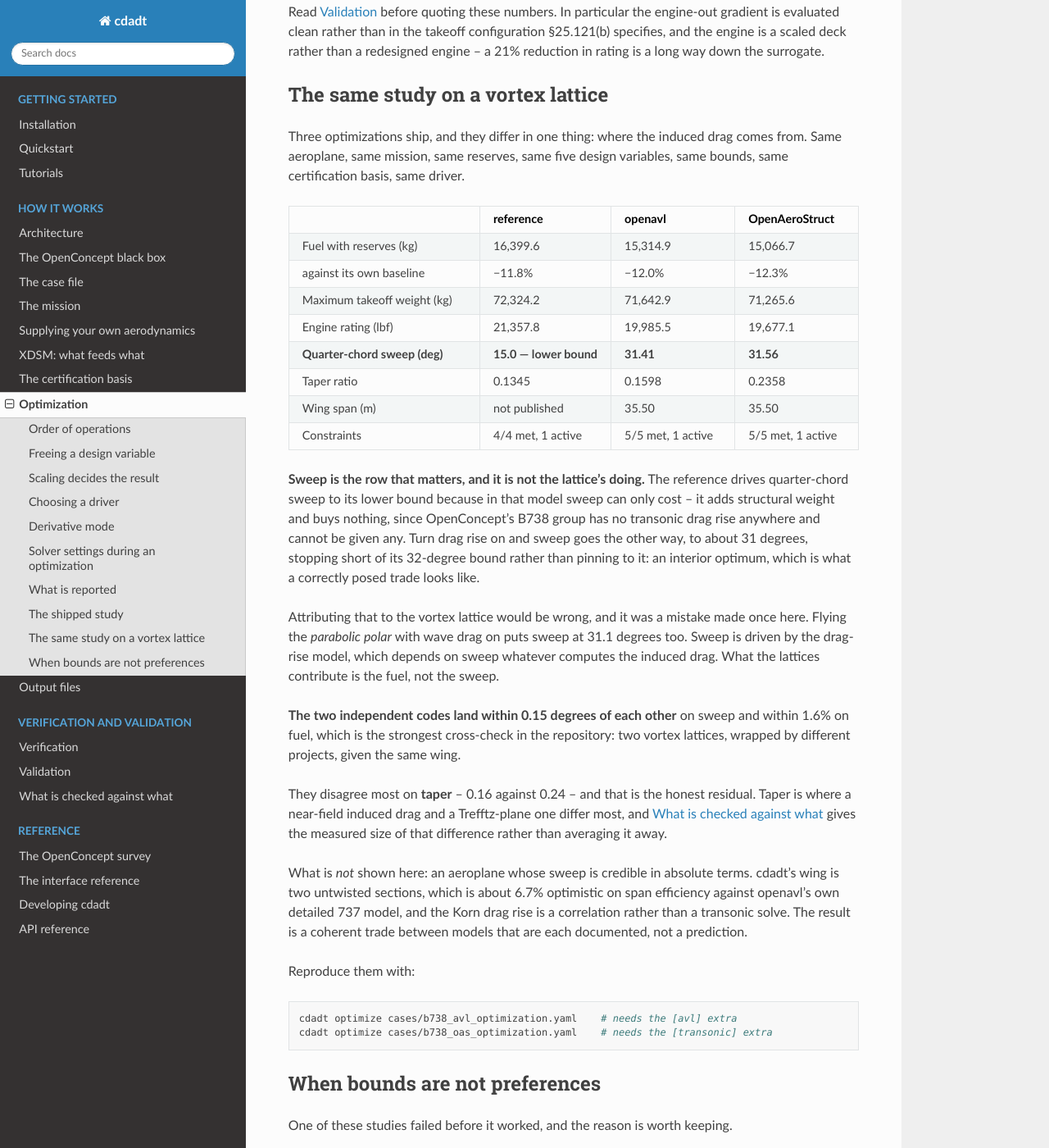
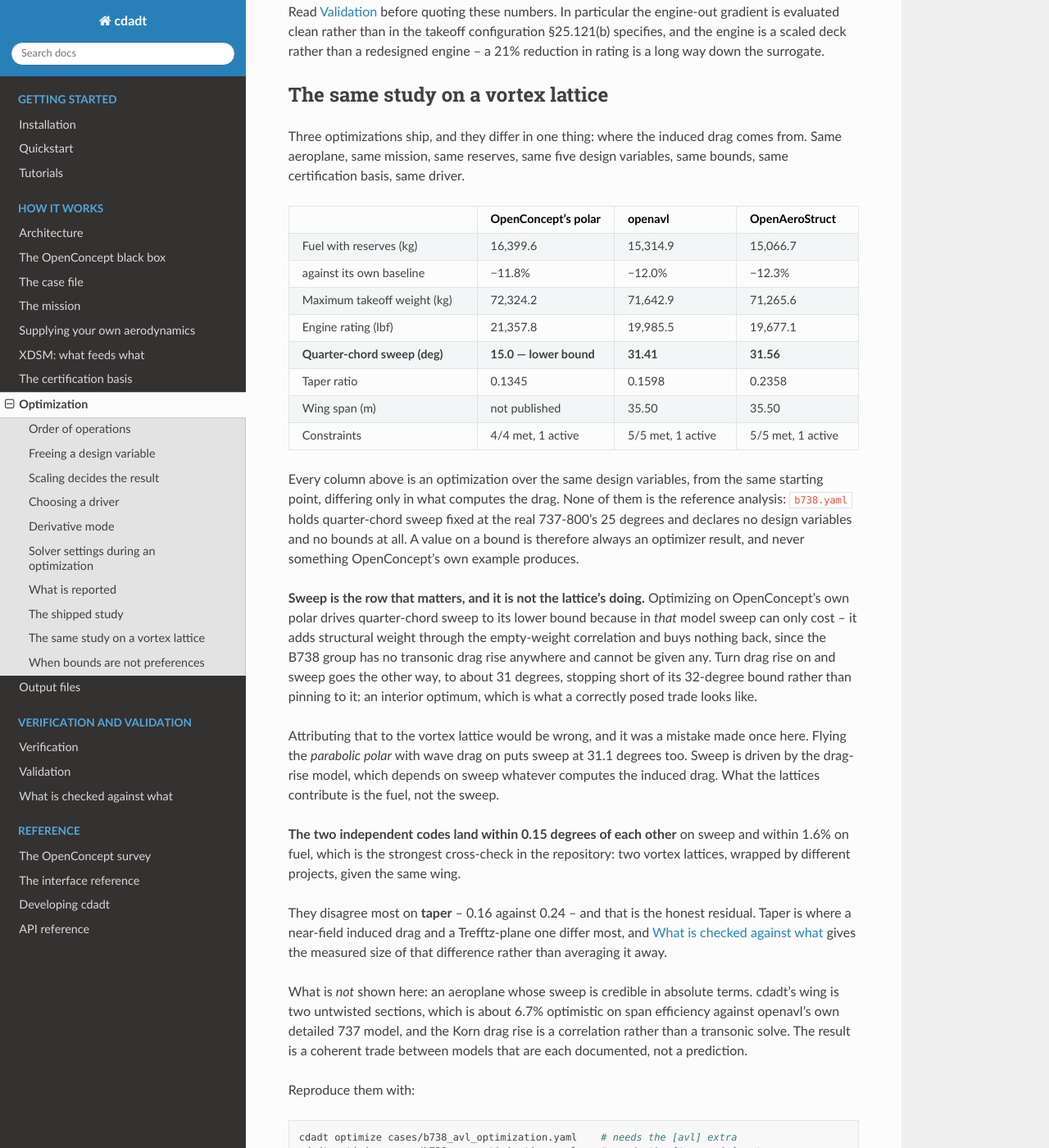
Before and after one commit to realJoey/cdadt, a Sphinx documentation site: the page built from docs/optimization.rst, in a window 1280 px wide and 1400 px high, scrolled down 4231 px. Shown: the whole window at 82% size. Built offline with Sphinx 7.4.7 and the Read the Docs theme 3.1.0, drawn with Linux system fonts in a browser that asks for light colours.

Commit message:
Stop calling an optimization "the reference" next to a bound
A comparison table headed "reference | openavl | OpenAeroStruct" listed
quarter-chord sweep as "15.0 -- lower bound" in the first column. There,
"reference" meant the reference *aerodynamics, optimized*, while every other use
of the word in these pages means OpenConcept's own analysis. Read the second way,
which is the natural way, it says the reference example pins sweep to a bound.

It does not, and it cannot. cases/b738.yaml holds quarter-chord sweep fixed at
the real 737-800's 25 degrees, declares no design variables, and has no bounds
anywhere; bounds exist only in the *_optimization.yaml cases. The numbers were
right and the label was wrong, which is the harder kind of error to see.

The column is renamed to "OpenConcept's polar" in the README and in
optimization.rst, and all three pages now say outright that every column is an
optimization and that a value on a bound is always an optimizer result. A
contract test asserts the reference case frees nothing, so the claim fails with
the file rather than after someone reads it.

```diff
--- a/docs/optimization.rst
+++ b/docs/optimization.rst
@@ -206,7 +206,7 @@
    :widths: 34 22 22 22
 
    * -
-     - reference
+     - OpenConcept's polar
      - openavl
      - OpenAeroStruct
    * - Fuel with reserves (kg)
@@ -242,12 +242,18 @@
      - 5/5 met, 1 active
      - 5/5 met, 1 active
 
-**Sweep is the row that matters, and it is not the lattice's doing.** The reference drives
-quarter-chord sweep to its lower bound because in that model sweep can only cost -- it adds
-structural weight and buys nothing, since OpenConcept's B738 group has no transonic drag rise
-anywhere and cannot be given any. Turn drag rise on and sweep goes the other way, to about 31
-degrees, stopping short of its 32-degree bound rather than pinning to it: an interior optimum, which
-is what a correctly posed trade looks like.
+Every column above is an optimization over the same design variables, from the same starting point,
+differing only in what computes the drag. None of them is the reference analysis: ``b738.yaml``
+holds quarter-chord sweep fixed at the real 737-800's 25 degrees and declares no design variables
+and no bounds at all. A value on a bound is therefore always an optimizer result, and never
+something OpenConcept's own example produces.
+
+**Sweep is the row that matters, and it is not the lattice's doing.** Optimizing on OpenConcept's
+own polar drives quarter-chord sweep to its lower bound because in *that* model sweep can only cost
+-- it adds structural weight through the empty-weight correlation and buys nothing back, since the
+B738 group has no transonic drag rise anywhere and cannot be given any. Turn drag rise on and sweep
+goes the other way, to about 31 degrees, stopping short of its 32-degree bound rather than pinning
+to it: an interior optimum, which is what a correctly posed trade looks like.
 
 Attributing that to the vortex lattice would be wrong, and it was a mistake made once here. Flying
 the *parabolic polar* with wave drag on puts sweep at 31.1 degrees too. Sweep is driven by the
```
Also changed, not shown: README.md (+15 -6 lines), docs/index.rst (+6 -2 lines), 1 other file.
